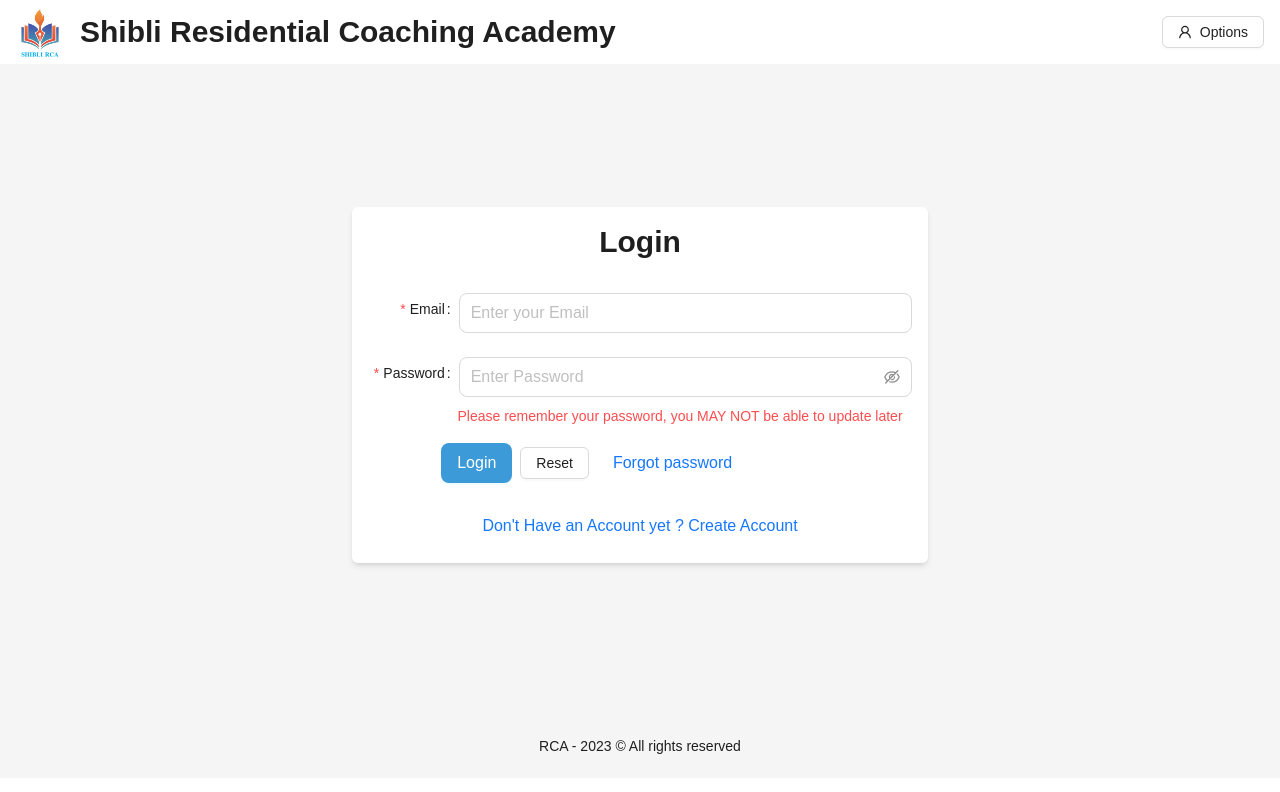
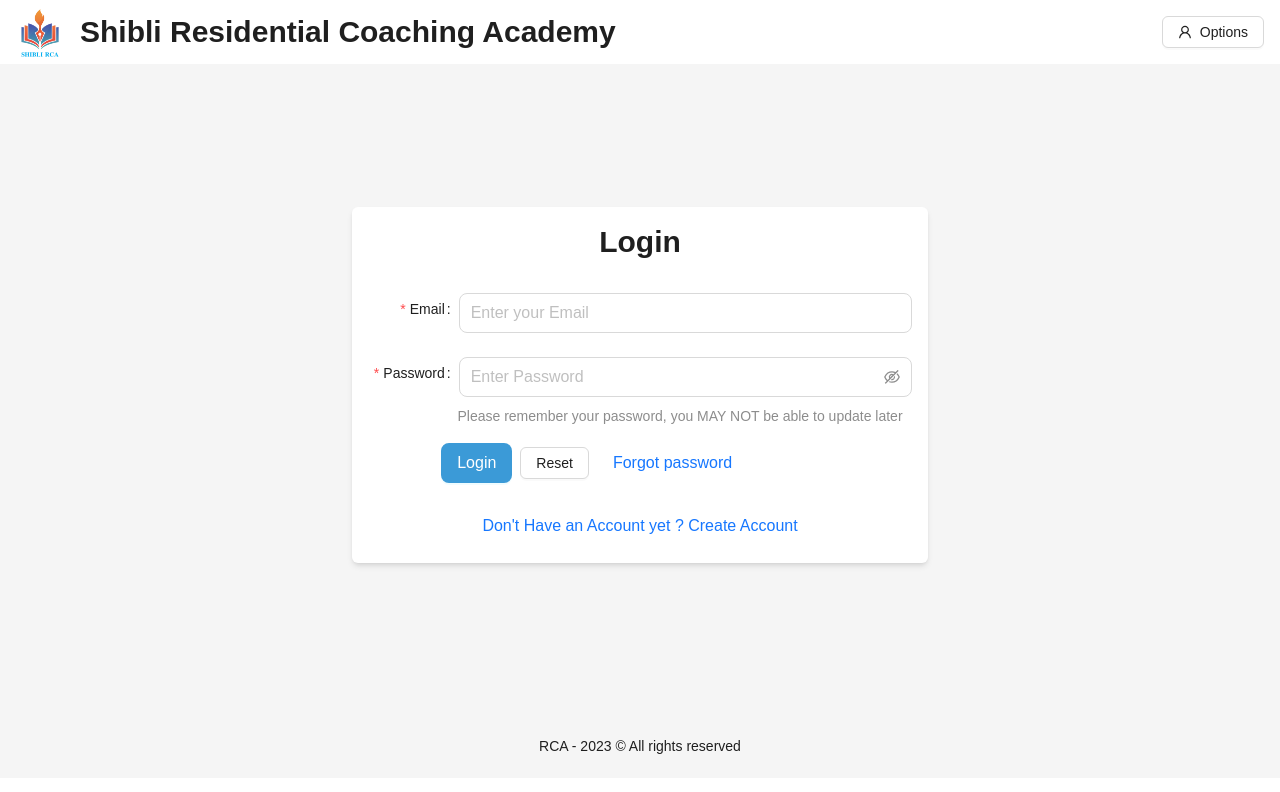
Before and after one commit to m3rashid/rca, a Next.js app: page /user/auth in a window 1280 px wide. Shown: the top 792 px of the page. Built offline with nearby package versions, Linux system fonts and the light colour scheme; no server answers.

Commit message:
feat(app): init

```diff
--- a/src/pages/user/auth.tsx
+++ b/src/pages/user/auth.tsx
@@ -157,7 +157,7 @@ const Auth: NextPage = () => {
             />
           </Form.Item>
           <div className='flex items-center justify-center -mt-4 mb-4 md:ml-20'>
-            <Typography.Text type='danger'>
+            <Typography.Text type='secondary'>
               Please remember your password, you MAY NOT be able to update later
             </Typography.Text>
           </div>
--- a/src/pages/user/forgot-password.tsx
+++ b/src/pages/user/forgot-password.tsx
@@ -116,7 +116,11 @@ const ForgotPassword: React.FC<IProps> = () => {
                   size={isMobile ? 'middle' : 'large'}
                 />
               </Form.Item>
-              <Typography.Text>Also check the spam folder</Typography.Text>
+              <div className='flex items-center justify-center -mt-4 mb-4'>
+                <Typography.Text type='secondary'>
+                  Also check the spam folder
+                </Typography.Text>
+              </div>
 
               <Form.Item
                 label='Password'
```
